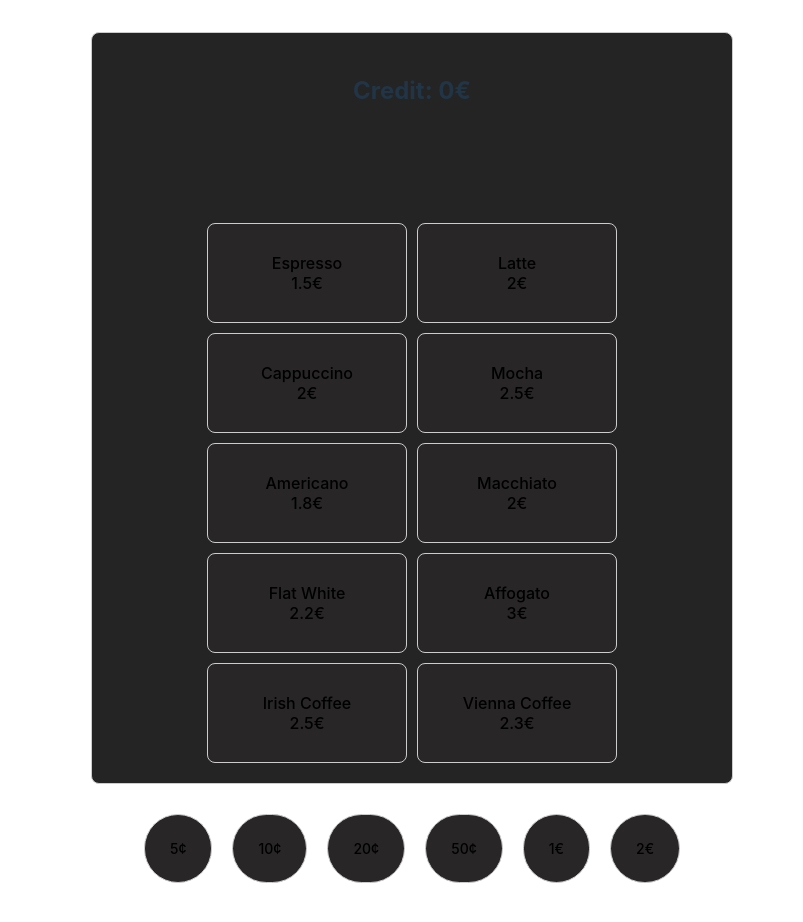
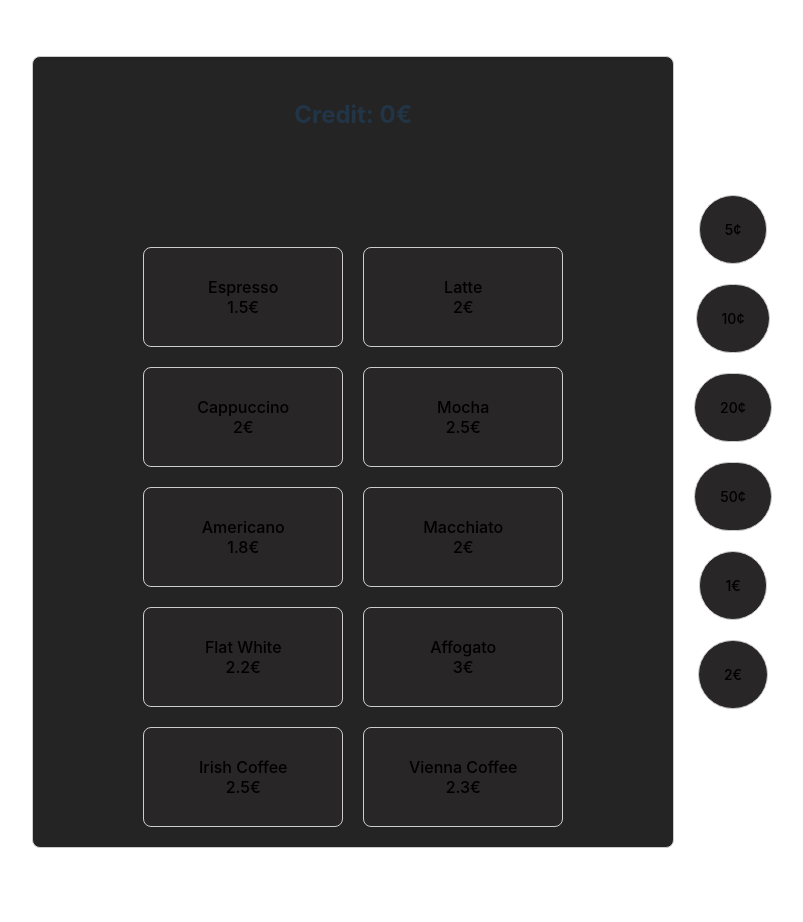
Before and after one commit to martinmilev/vending-machine-app, a React (Vite) app: page / in a window 1280 px wide. Shown: the top 922 px of the page, without its empty margins (228-1031 px from the left). Built offline with nearby package versions, Linux system fonts and the light colour scheme.

Commit message:
fixed styling layout

```diff
--- a/src/App.css
+++ b/src/App.css
@@ -3,6 +3,28 @@
   margin: 0 auto;
   padding: 2rem;
   text-align: center;
+}
+
+.container {
+  display: flex;
+  justify-content: center;
+  align-items: center;
+  height: 100vh;
+  padding: 20px;
+}
+
+.inner-container {
+  display: flex;
+  justify-content: center;
+  align-items: center;
+}
+
+.machineContainer {
+  flex: 3;
+}
+
+.coinContainer {
+  flex: 1;
 }
 
 .vending-machine {
@@ -22,7 +44,7 @@
 .grid {
   display: flex;
   flex-wrap: wrap;
-  gap: 10px;
+  gap: 20px;
   max-width: 600px;
   justify-content: center;
 }
@@ -47,7 +69,8 @@
 }
 
 .coin-buttons {
-  margin: 20px;
+  max-width: 10%;
+  height: 100%;
 }
 
 .coin-buttons button {
```
Also changed, not shown: 1 other file (tests, documents, lock files or other folders).
